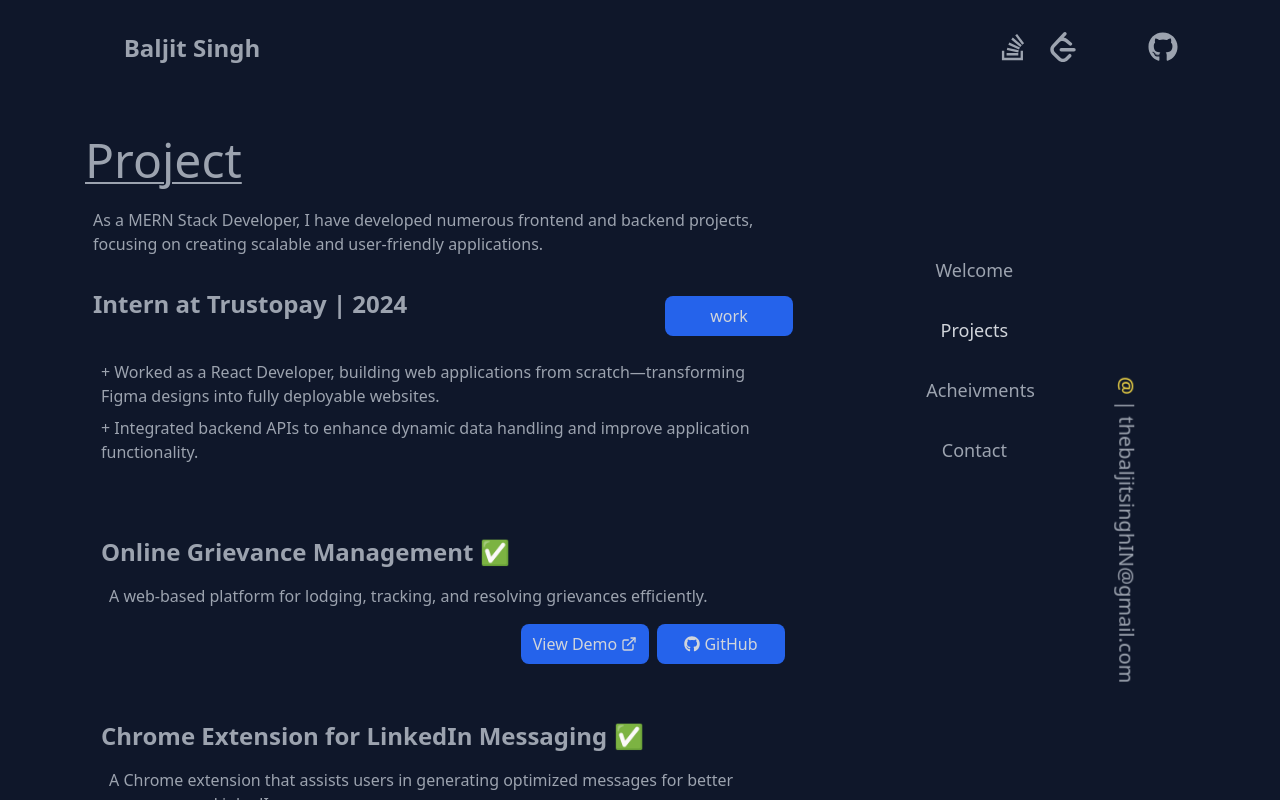
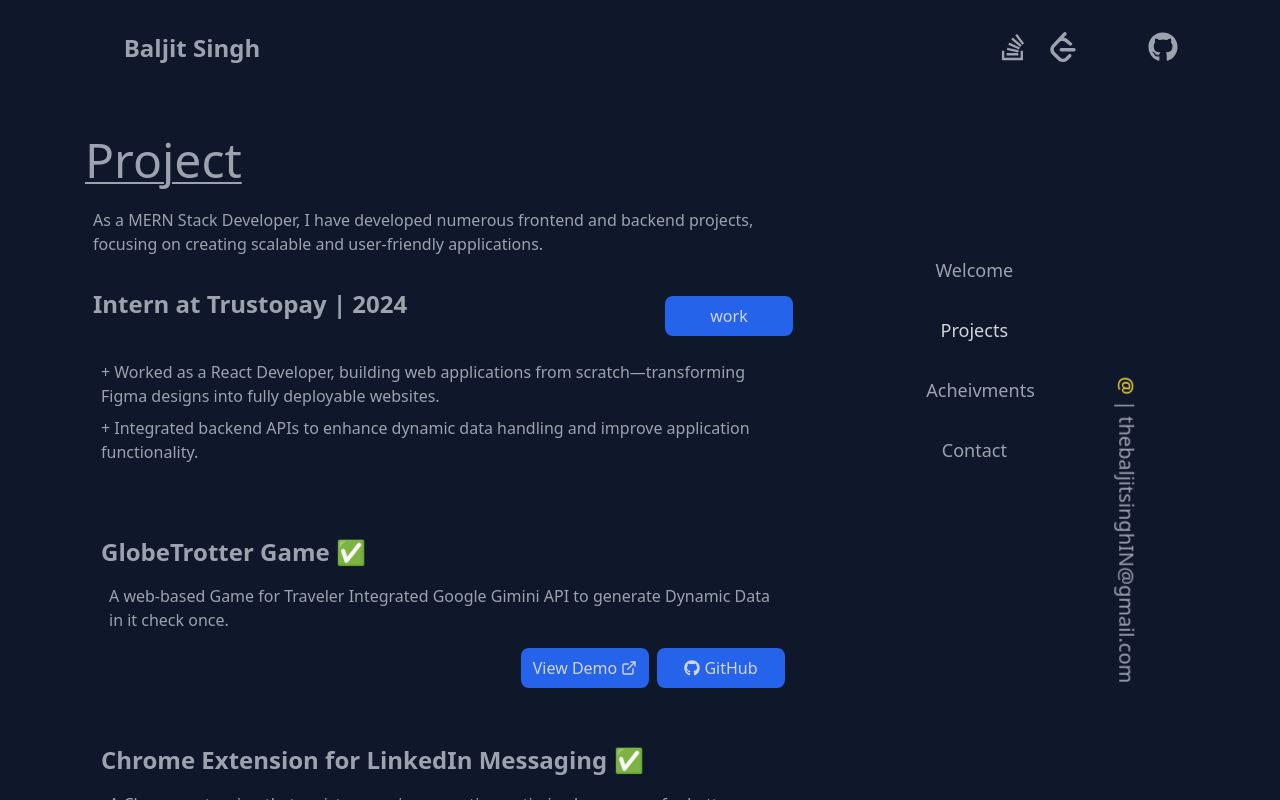
Before and after one commit to TheBaljitSingh/portfolio-v2, a React (Create React App) app: page / in a window 1280 px wide. Both pictures are taken after a click on the button "Projects". Shown: the top 800 px of the page. Built offline with nearby package versions, Linux system fonts and the light colour scheme; some icons are missing; the HTML template or start-up script is replaced by a standard one.

Commit message:
Update: added the Globetrotter game

```diff
--- a/src/Projects.js
+++ b/src/Projects.js
@@ -38,6 +38,49 @@ function Project(props) {
 
 
 
+   {/* GlobeTrotter Game  */}
+   <div className="p-4 border rounded-xl mb-4">
+
+                    <h3 className="text-2xl font-semibold ">  GlobeTrotter Game ✅</h3>
+                    <p className="p-2 mt-2">A web-based Game for Traveler Integrated Google Gimini API to generate Dynamic Data in it check once.</p>
+                    <div className="p-2 flex space-x-2 justify-end">
+                        <a
+                            href="https://headout-assignment-psi.vercel.app/"
+                            target="_blank"
+                            rel="noopener noreferrer"
+                            className="flex items-center justify-center w-32 h-10 rounded-lg bg-blue-600 text-gray-300 hover:bg-blue-700 transition-colors"
+                        >
+                            <span>View Demo</span>
+                            <LuExternalLink className="ml-1" />
+                        </a>
+                        <a
+                            href="https://github.com/TheBaljitSingh/Headout-assignment"
+                            target="_blank"
+                            rel="noopener noreferrer"
+                            className="flex items-center justify-center w-32 h-10 rounded-lg bg-blue-600 text-gray-300 hover:bg-blue-700 transition-colors"
+                        >
+                            <FaGithub className="mr-1" />
+                            <span>GitHub</span>
+                        </a>
+                    </div>
+                </div>
+
+                  {/* Chrome Extension for LinkedIn Messaging */}
+                  <div className="p-4 border rounded-xl mb-4">
+                    <h3 className="text-2xl font-semibold ">Chrome Extension for LinkedIn Messaging ✅</h3>
+                    <p className="p-2 mt-2">A Chrome extension that assists users in generating optimized messages for better responses on LinkedIn.</p>
+                    <div className="p-2 flex space-x-2 justify-end">
+                        <a
+                            href="https://github.com/TheBaljitSingh/chrome-extention-for-linkedin-messaging"
+                            target="_blank"
+                            rel="noopener noreferrer"
+                            className="flex items-center justify-center w-32 h-10 rounded-lg bg-blue-600 text-gray-300 hover:bg-blue-700 transition-colors"
+                        >
+                            <FaGithub className="mr-1" />
+                            <span>GitHub</span>
+                        </a>
+                    </div>
+                </div>
 
                 {/* Online Grievance Management */}
                 <div className="p-4 border rounded-xl mb-4">
@@ -65,24 +108,6 @@ function Project(props) {
                         </a>
                     </div>
                 </div>
-
-                  {/* Chrome Extension for LinkedIn Messaging */}
-                  <div className="p-4 border rounded-xl mb-4">
-                    <h3 className="text-2xl font-semibold ">Chrome Extension for LinkedIn Messaging ✅</h3>
-                    <p className="p-2 mt-2">A Chrome extension that assists users in generating optimized messages for better responses on LinkedIn.</p>
-                    <div className="p-2 flex space-x-2 justify-end">
-                        <a
-                            href="https://github.com/TheBaljitSingh/chrome-extention-for-linkedin-messaging"
-                            target="_blank"
-                            rel="noopener noreferrer"
-                            className="flex items-center justify-center w-32 h-10 rounded-lg bg-blue-600 text-gray-300 hover:bg-blue-700 transition-colors"
-                        >
-                            <FaGithub className="mr-1" />
-                            <span>GitHub</span>
-                        </a>
-                    </div>
-                </div>
-
                 {/* ApnaBlog - Blogging Platform */}
                 <div className="p-4 border rounded-xl mb-4">
                     <h3 className="text-2xl font-semibold ">ApnaBlog - Blogging Platform ✅</h3>
```
